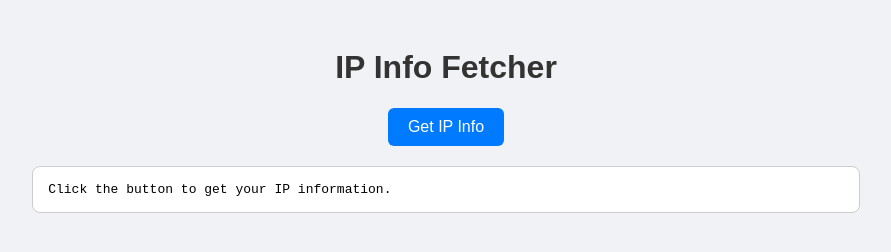
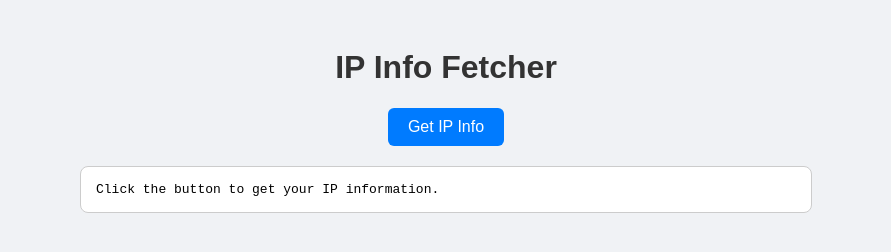
Before and after one commit to aritracodespy/html-to-apl, a website: page www/index.html in a window 1280 px wide. Shown: the whole page, without its empty margins (194-1085 px from the left). Drawn offline with Linux system fonts and the light colour scheme.

Commit message:
Update index.html

```diff
--- a/www/index.html
+++ b/www/index.html
@@ -2,11 +2,6 @@
 <html lang="en">
 <head>
   <meta charset="UTF-8">
-  <meta http-equiv="Content-Security-Policy" content="default-src 'self' data: https://ssl.gstatic.com 'unsafe-eval'; style-src 'self' 'unsafe-inline'; media-src *; img-src 'self' data: content:;">
-  <meta name="format-detection" content="telephone=no">
-  <meta name="msapplication-tap-highlight" content="no">
-  <meta name="viewport" content="initial-scale=1, width=device-width, viewport-fit=cover">
-  <meta name="color-scheme" content="light dark">
   <title>IP Info Viewer</title>
   <style>
     body {
@@ -26,7 +21,8 @@
       background: #fff;
       border: 1px solid #ccc;
       border-radius: 8px;
-      width: 65%;
+      width: 70%;
+      max-width: 700px;
       margin-left: auto;
       margin-right: auto;
       font-family: monospace;
```
